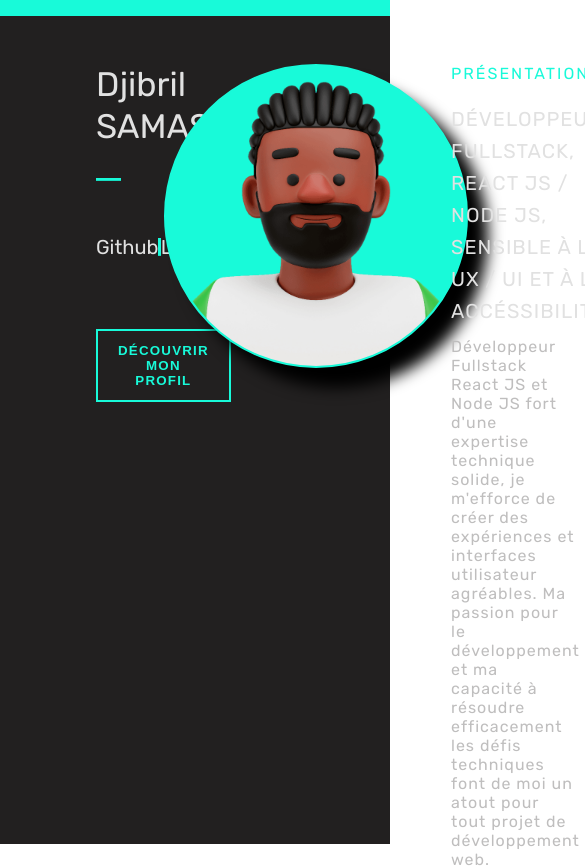
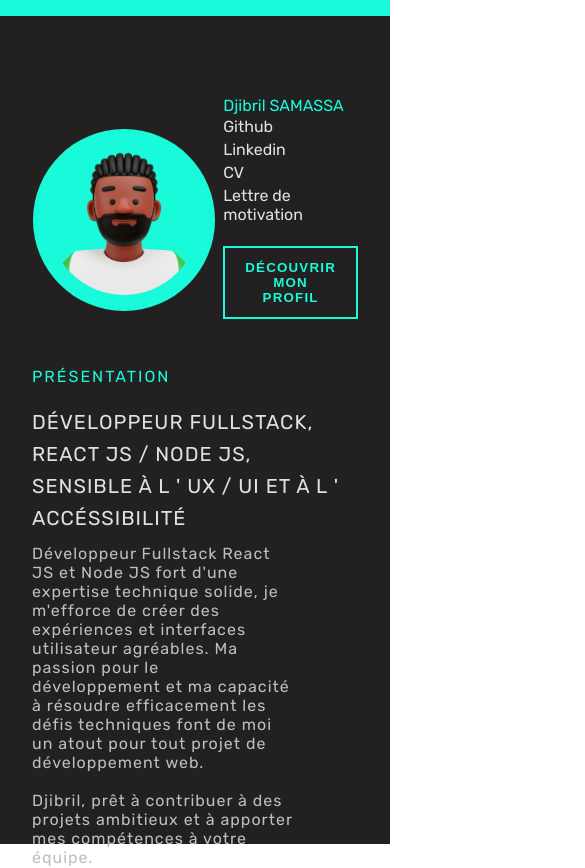
Before and after one commit to Djibril2Kumo/Portfolio, a React (Create React App) app: page / in a window 390 px wide. Shown: the top 868 px of the page, 585 px wide, since content can reach past the window. Built offline with nearby package versions, Linux system fonts and the light colour scheme.

Commit message:
responsive

```diff
--- a/src/Components/Header.js
+++ b/src/Components/Header.js
@@ -12,46 +12,107 @@ import {
 } from "@mui/material";
 import React, { useState } from "react";
 import Style from "./Header.module.css";
+import SaveAltIcon from "@mui/icons-material/SaveAlt";
+import Person2Icon from "@mui/icons-material/Person2";
 
 export default function Header() {
   const [anchorEl, setAnchorEl] = useState(null);
   const [openMenu, setOpenMenu] = useState(Boolean(anchorEl));
+  const [menuToDisplay, setMenuToDisplay] = useState();
+  const [selected, setSelected] = useState(0);
 
-  const handleClick = (event) => {
+  const sections = [
+    { id: 0, name: "Formations" },
+    { id: 1, name: "Expériences" },
+    { id: 2, name: "Compétences" },
+    { id: 3, name: "A propos de moi" },
+    { id: 4, name: "Livre blanc" },
+  ];
+
+  const downloadMenuItem = [
+    {
+      type: "download",
+      id: 0,
+      title: "Lettre de motivation",
+      download: "SAMASSA_DJIBRIL_LETTRE",
+      href: "SAMASSA_DJIBRIL_LDM.pdf",
+    },
+    {
+      type: "download",
+      id: 1,
+      title: "CV",
+      download: "SAMASSA_DJIBRIL_CV",
+      href: "SAMASSA_DJIBRIL_CV.pdf",
+    },
+    {
+      type: "download",
+      id: 2,
+      title: "Certificat Redux Toolkit (Code Academy)",
+      download: "SAMASSA_DJIBRIL_REDUX_TOOLKIT",
+      href: "RTK_certif.pdf",
+    },
+  ];
+  const contactMenuItem = [
+    {
+      id: 0,
+      title: "Tel: 06 37 03 56 41",
+      href: "tel:0637035641",
+    },
+    {
+      id: 0,
+      title: "Email: djibrilsamassa@outlook.com",
+      href: "mailto:djibrilsamassa@outlook.com",
+    },
+  ];
+
+  const handleClick = (event, menu) => {
+    if (menu === "download") {
+      setMenuToDisplay(downloadMenuItem);
+    } else {
+      setMenuToDisplay(contactMenuItem);
+    }
     setAnchorEl(event.currentTarget);
     setOpenMenu(true);
   };
 
   const handleClose = () => {
-    setAnchorEl(null);
     setOpenMenu(false);
   };
 
   return (
     <nav>
       <Box className={Style.container}>
-        <Typography variant="h6" sx={{ my: 2 }}>
-          Djibril Samassa
-        </Typography>
+        <h2 className={Style.logo}>Djibril Samassa</h2>
 
-        <List sx={{ display: "flex" }}>
+        <List
+          sx={{
+            display: "flex",
+            alignItems: "center",
+            justifyContent: "space-between",
+          }}
+        >
+          {sections.map((s) => {
+            return (
+              <span key={s.id}>
                 <ListItem disablePadding>
-            <ListItemButton className={Style.test} sx={{ textAlign: "center" }}>
-              <ListItemText primary={"Expériences"} />
+                  <ListItemButton
+                    sx={{ textAlign: "center" }}
+                    onClick={() => {
+                      setSelected(s.id);
+                    }}
+                  >
+                    <ListItemText primary={s.name} />
                   </ListItemButton>
                 </ListItem>
-          <ListItem disablePadding>
-            <ListItemButton sx={{ textAlign: "center" }}>
-              <ListItemText primary={"Compétences"} />
-            </ListItemButton>
-          </ListItem>
-          <ListItem disablePadding>
-            <ListItemButton sx={{ textAlign: "center" }}>
-              <ListItemText primary={"Formations"} />
-            </ListItemButton>
-          </ListItem>
+                {selected === s.id ? (
+                  <Divider className={Style.selected} />
+                ) : null}
+              </span>
+            );
+          })}
         </List>
 
+        <span>
           <button
             className={Style.customButton}
             id="fade-button"
@@ -59,11 +120,25 @@ export default function Header() {
             aria-haspopup="true"
             aria-expanded={openMenu ? "true" : undefined}
             onClick={(e) => {
-            handleClick(e);
+              handleClick(e, "download");
             }}
           >
-          <Typography variant="b2">Documents</Typography>
+            <SaveAltIcon />
           </button>
+          <button
+            className={Style.customButton}
+            id="fade-button"
+            aria-controls={openMenu ? "fade-menu" : undefined}
+            aria-haspopup="true"
+            aria-expanded={openMenu ? "true" : undefined}
+            onClick={(e) => {
+              handleClick(e, "contact");
+            }}
+          >
+            <Person2Icon />
+          </button>
+        </span>
+
         <Menu
           anchorEl={anchorEl}
           id="fade-menu"
@@ -75,25 +150,22 @@ export default function Header() {
             handleClose();
           }}
         >
-          <MenuItem onClick={console.log("handleClose")}>
+          {menuToDisplay?.map((item) => (
+              <MenuItem
+                onClick={() => {
+                  handleClose();
+                }}
+                key={item.id}
+              >
                 <a
-              download={"SAMASSA_DJIBRIL_LETTRE"}
-              href="SAMASSA_DJIBRIL_LDM.pdf"
+                  download={item.type === "download" ? item.download : null}
+                  href={item.href}
                 >
                   {" "}
-              Lettre de motivation
+                  {item.title}
                 </a>
               </MenuItem>
-          <MenuItem onClick={console.log("handleClose")}>
-            <a download={"SAMASSA_DJIBRIL_CV"} href="SAMASSA_DJIBRIL_CV.pdf">
-              CV
-            </a>
-          </MenuItem>
-          <MenuItem onClick={console.log("handleClose")}>
-            <a download={"SAMASSA_DJIBRIL_REDUX_TOOLKIT"} href="RTK_certif.pdf">
-              Certificat Redux Toolkit (Code Academy)
-            </a>
-          </MenuItem>
+            ))}
         </Menu>
       </Box>
     </nav>
--- a/src/Components/Header.module.css
+++ b/src/Components/Header.module.css
@@ -4,6 +4,8 @@
   align-items: center;
   padding: 1.5vw 5vw;
   animation: apparition 1.5s;
+  animation: transition 1s;
+  overflow: hidden;
 }
 
 @keyframes apparition {
@@ -15,19 +17,41 @@
   }
 }
 
-.test:hover {
-  background-color: 2px solid hwb(171 6% 19%);
-  border-bottom: 2px solid #18fad9;
-}
-
 .customButton {
   cursor: pointer;
   padding: 12px 20px;
   background-color: transparent;
   color: #18fad9;
   font-weight: 550;
-  border: 2px solid #18fad9;
+  border:none;
   text-transform: uppercase;
   width: fit-content;
   transition-duration: 200ms;
 }
+
+@keyframes transition {
+  0% {
+    background-color: #18fad9;
+    transform: translateY(+500%);
+  }
+  100% {
+    transform: translateY(0%);
+  }
+}
+
+.selected {
+  padding: 1px 0;
+  background-color: #18fad9;
+  color: black;
+  animation: hover 0.05s linear;
+}
+
+
+@keyframes hover {
+  0% {
+    transform: translateX(-60%);
+  }
+  100% {
+    transform: translateX(0%);
+  }
+}
--- a/src/Components/Modal.js
+++ b/src/Components/Modal.js
@@ -5,7 +5,6 @@ import { Button, Divider, Typography } from "@mui/material";
 
 // eslint-disable-next-line react/prop-types
 export default function Modal({ disableModal }) {
-  console.log(disableModal);
   const [anime, setanime] = useState(false);
   const handleAnimate = () => {
     setanime(true);
@@ -28,33 +27,36 @@ export default function Modal({ disableModal }) {
           <div className={Style.pt1}>
             <span>
               <span>
-                <Typography variant="h4">
+                <h1 data-text="Djibril SAMASSA" className={Style.name}>
                   Djibril <br />
                   SAMASSA
-                </Typography>
+                </h1>
                 <Divider className={Style.line} />
               </span>
+              <span className={Style.flexMedia}>
+                <span>
                   <span className={Style.LinkBar}>
-                <a href="">
-                  <Typography variant="h6">Github</Typography>
+                    <Typography className={Style.mediaName} variant="h7">Djibril SAMASSA</Typography>
+                    <a href="/">
+                      <Typography variant="h7">Github</Typography>
                     </a>
                     <Divider className={Style.line2} />
                     <a href="/">
-                  <Typography variant="h6">Linkedin</Typography>
+                      <Typography variant="h7">Linkedin</Typography>
                     </a>
                     <Divider className={Style.line2} />
                     <a
                       download={"SAMASSA_DJIBRIL_CV"}
                       href="SAMASSA_DJIBRIL_CV.pdf"
                     >
-                  <Typography variant="h6">CV</Typography>
+                      <Typography variant="h7">CV</Typography>
                     </a>
                     <Divider className={Style.line2} />
                     <a
                       download={"SAMASSA_DJIBRIL_LETTRE"}
                       href="SAMASSA_DJIBRIL_LDM.pdf"
                     >
-                  <Typography variant="h6">Lettre de motivation</Typography>
+                      <Typography variant="h7">Lettre de motivation</Typography>
                     </a>
                   </span>
                   <button
@@ -67,8 +69,15 @@ export default function Modal({ disableModal }) {
                     Découvrir mon profil
                   </button>
                 </span>
+                <img
+                  src="avatar.png"
+                  alt="Avatar de personne caucasienne"
+                  className={Style.avatarMediaScreen}
+                />
+              </span>
+            </span>
           </div>
-
+          <Divider className={Style.longDivider} />
           {/* pt2 */}
           <div className={Style.pt2}>
             <img
@@ -85,8 +94,8 @@ export default function Modal({ disableModal }) {
               style={{
                 color: "#18fad9",
                 textTransform: "uppercase",
-                letterSpacing: '2px',
-                marginBottom:'20px'
+                letterSpacing: "2px",
+                marginBottom: "20px",
               }}
             >
               Présentation
@@ -123,7 +132,10 @@ export default function Modal({ disableModal }) {
             </Typography>
           </div>
         </span>
-        <div style={{ padding: "0.5em", backgroundColor: "#18fad9" }}></div>
+        <div
+          className={Style.bottom}
+          style={{ padding: "0.5em", backgroundColor: "#18fad9" }}
+        ></div>
       </div>
     </Fade>
   );
--- a/src/Components/Modal.module.css
+++ b/src/Components/Modal.module.css
@@ -22,7 +22,7 @@
 }
 
 .pt1 {
-  margin: 2em 0em 0em 5em;
+  margin: 2em 5em 2em 5em;
   justify-content: flex-start;
 }
 
@@ -33,8 +33,6 @@
   flex-direction: column;
   justify-content: center;
 }
-
-
 
 .pt1 {
   width: 30%;
@@ -76,7 +74,7 @@
 }
 
 .LinkBar {
-  width: 110%;
+  width: 100%;
   display: flex;
   justify-content: space-between;
   align-items: center;
@@ -118,7 +116,7 @@
   transition-duration: 200ms;
 }
 
-.anime{
+.anime {
   background: red;
 }
 
@@ -139,7 +137,7 @@
   line-height: 30px;
 }
 
-.toTop{
+.toTop {
   animation: disparition 1s forwards;
   overflow: hidden;
 }
@@ -150,3 +148,229 @@
     transform: translateY(-100%);
   }
 }
+
+.name {
+  width: 50%;
+  position: relative;
+  font-size: 2vw;
+  -webkit-text-stroke: 0.01vw #383d52;
+  text-transform: uppercase;
+}
+
+.name::before {
+  content: attr(data-text);
+  position: absolute;
+  top: 0;
+  left: 0;
+  width: 20%;
+  height: 100%;
+  color: #18fad9;
+  -webkit-text-stroke: 0vw #383d52;
+  border-right: 2px solid #18fad9;
+  overflow: hidden;
+  animation: animate 6s linear infinite;
+}
+
+@keyframes animate {
+  0%,
+  10%,
+  100% {
+    width: 0;
+  }
+  70%,
+  90% {
+    width: 100%;
+  }
+}
+
+.longDivider {
+  background-color: #18fad9;
+  padding: 1px;
+  height: 100%;
+}
+
+.mediaName, .avatarMediaScreen, .longDivider{
+  display: none;
+}
+
+.avatarMediaScreen {
+  width: 150px;
+  background-color: #18fad9;
+  border-radius: 50%;
+  padding: 1em;
+}
+
+@media (max-width: 1400px) {
+  .container {
+    padding: 0em;
+    margin: 0em;
+    justify-content: space-between;
+  }
+
+  .avatar {
+    display: none;
+  }
+
+  .pt1 {
+    display: flex;
+    width: 50%;
+    height: 60%;
+  }
+  .LinkBar {
+    width: 100%;
+  }
+  .pt3 {
+    width: 70%;
+  }
+
+  .longDivider {
+    display: block;
+  }
+}
+
+@media (max-width: 1400px) {
+  .container {
+    padding: 0em;
+    margin: 0em;
+    justify-content: space-between;
+  }
+
+  .avatar {
+    display: none;
+  }
+
+  .pt1 {
+    display: flex;
+    width: 50%;
+    height: 60%;
+  }
+  .LinkBar {
+    width: 100%;
+  }
+  .pt2 {
+    padding: 0px;
+    margin: 0px;
+  }
+  .pt3 {
+    padding: 0px;
+    width: 70%;
+  }
+
+  .longDivider {
+    display: block;
+  }
+}
+
+@media (max-width: 1200px) {
+  .container {
+    margin: 0em 1em;
+    padding: 0em 1em;
+    display: flex;
+    justify-content: center;
+  }
+
+  .line2 {
+    display: none;
+  }
+
+  .LinkBar {
+    flex-direction: column;
+    justify-content: flex-start;
+    align-items: flex-start;
+  }
+
+  .longDivider {
+    display: none;
+    padding: 0px;
+  }
+
+  .avatar {
+    display: none;
+  }
+
+  .pt1 {
+    display: flex;
+    padding: 0em 1em;
+    margin: 0;
+    height: 40vh;
+  }
+  .LinkBar {
+    width: 100%;
+  }
+  .LinkBar > a {
+    margin: 2px 0;
+  }
+  .pt3 {
+    padding: 0px;
+    margin: 0;
+  }
+
+  .longDivider {
+    display: block;
+  }
+}
+
+@media (max-width: 750px) {
+  .mediaScreen {
+    display: block;
+  }
+  .flexMedia {
+    display: flex;
+    flex-direction: row-reverse;
+    justify-content: space-between;
+    align-items: flex-end;
+  }
+  .line {
+    display: none;
+  }
+
+  .name {
+    display: none;
+  }
+
+  .name::before {
+    display: none;
+  }
+
+  .container {
+    padding: 2em;
+    margin: 0em;
+    flex-direction: column;
+  }
+
+  .avatar {
+    display: 250px;
+  }
+
+  .pt1 {
+    width: 100%;
+    height: auto;
+    display: flex;
+    flex-direction: column;
+    align-items: center;
+    justify-content: center;
+    padding: 3em 0;
+    /* padding: 0; */
+  }
+  .LinkBar {
+    width: 100%;
+  }
+  .pt3 {
+    width: 100%;
+  }
+
+  .longDivider {
+    display: none;
+  }
+
+  .mediaName{
+    display: block;
+    margin: 10px 0;
+    color: #18fad9;
+  }
+
+  .avatarMediaScreen{
+    display: block;
+    margin: 0.5em;
+  }
+}
```
Lines whose indentation alone changed are shown as unchanged.
